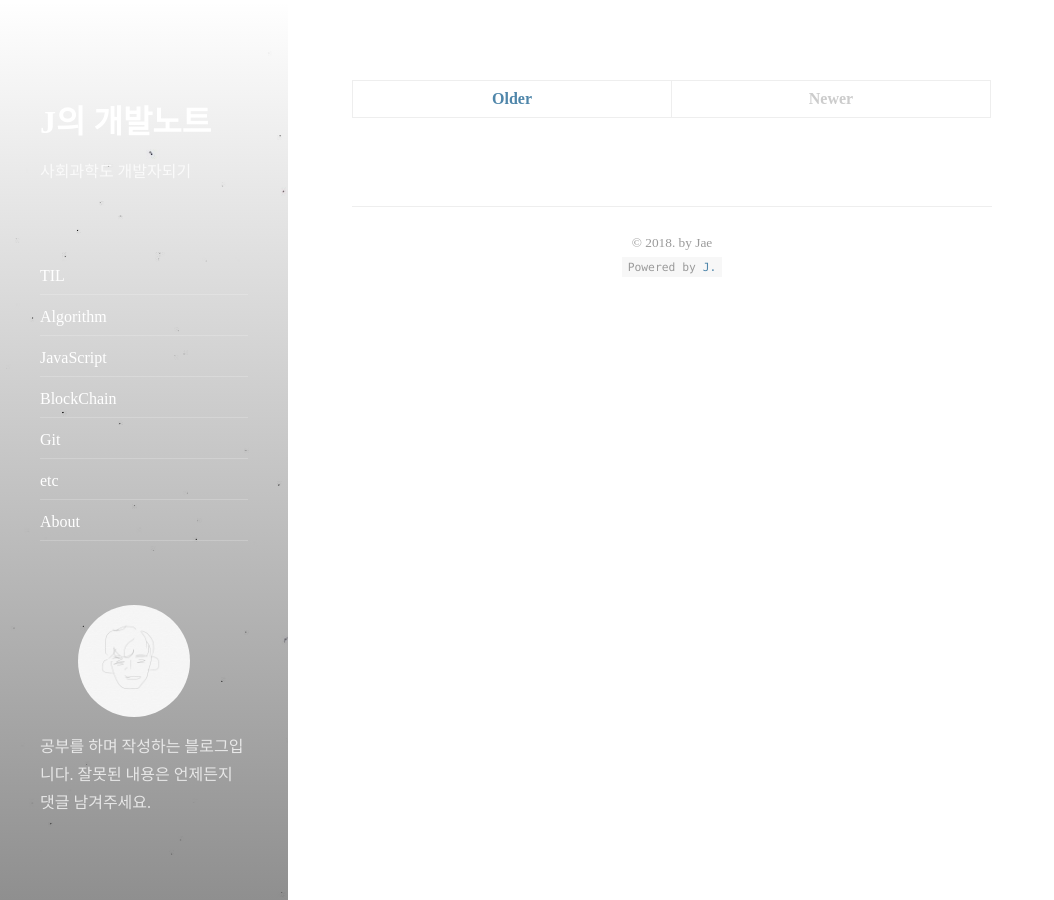
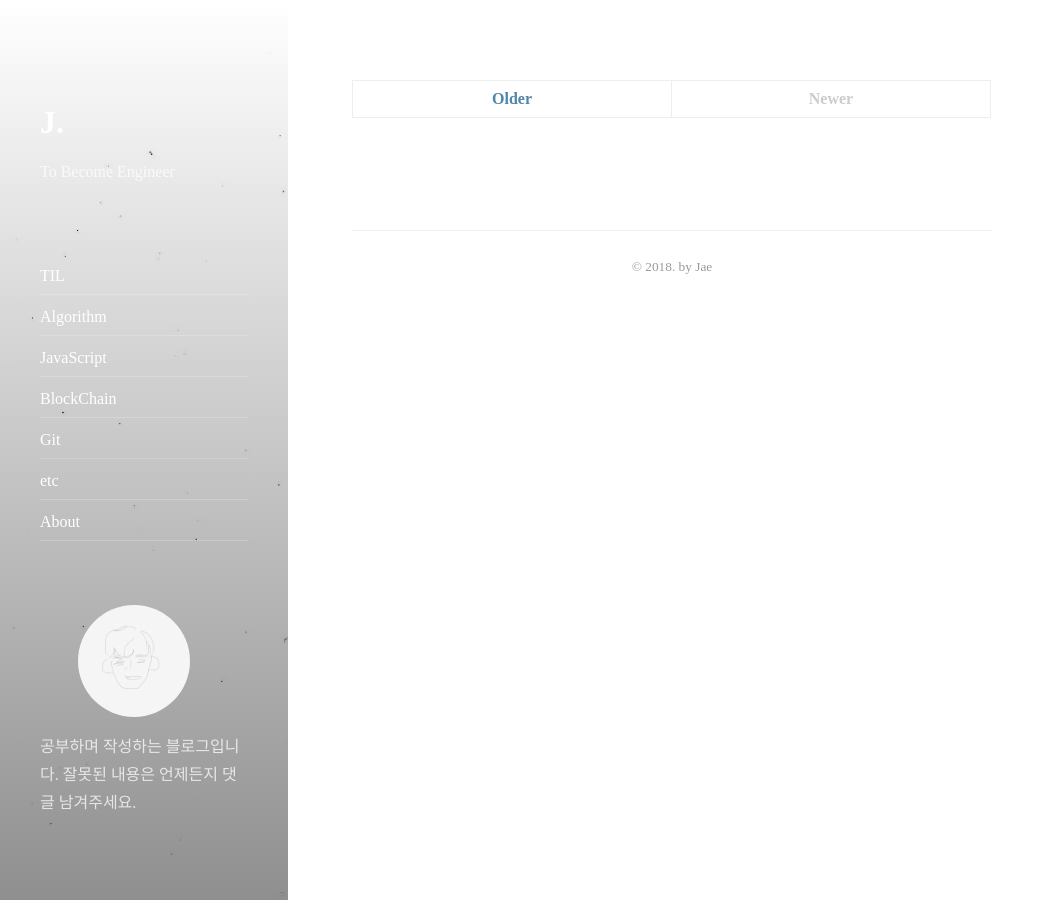
Before and after one commit to JaeWC/JaeWC.github.io, a Jekyll site: the page built from index.html, in a window 1280 px wide and 900 px high, scrolled down 2575 px. Shown: the whole window, without its empty margins (0-1054 px from the left). Built offline with Jekyll 4.4.1, drawn with Linux system fonts in a browser that asks for light colours; nearby versions of some CDN libraries; the list of posts is cut into pages by our own code.

Commit message:
edit the blog structure

```diff
--- a/_config.yml
+++ b/_config.yml
@@ -2,7 +2,7 @@
 #  User configuration
 # -----------------------------------------------------------------------------
 
-title:               J의 개발노트
+title:               J.
 
 # The unique resource location of your page.
 # Set to `https://<username>.github.io` when hosting on GitHub Pages
@@ -13,12 +13,12 @@ url:                 https://jaewc.github.io
 baseurl:             ""
 
 # A very short description of your page
-tagline:             사회과학도 개발자되기
+tagline:             To Become Engineer
 
 # A short description of the page, used in the sidebar and as fallback for the meta description tag.
 # Markdown enabled, but don't use more than one paragraph (enforced by `>`)
 description:         >
-  공부를 하며 작성하는 블로그입니다.
+  공부하며 작성하는 블로그입니다.
   잘못된 내용은 언제든지 댓글 남겨주세요.
 
 # This should be the same author as first entry in `_data/authors.yml`
--- a/_data/authors.yml
+++ b/_data/authors.yml
@@ -9,7 +9,7 @@ JaeWC:
   # Markdown enabled, can use multiple paragraphs (enabled by `|`)
   about:             |
     개발자가 되기 위해 공부하며 남기는 개발 블로그이자 성장일기 입니다.
-    행복한 개발자가 꿈입니다.
+    행복한 개발자를 꿈꾸고 있습니다.
 
   # This photo will be used in the about section
   picture:
--- a/_includes/footer.html
+++ b/_includes/footer.html
@@ -3,7 +3,4 @@
   {% if site.copyright.size > 0 %}
     {{ site.copyright | markdownify }}
   {% endif %}
-  <p>
-    <code>Powered by <a href="https://jaewc.github.io/">J.</a></code>
-  </p>
 </footer>
--- a/_includes/nav.html
+++ b/_includes/nav.html
@@ -27,6 +27,5 @@
         {% endfor %}
       </ul>
     </li>
-
   {% endfor %}
 </ul>
--- a/_includes/post.html
+++ b/_includes/post.html
@@ -31,12 +31,7 @@
   <div class="head-image"><img src="{{ site.url }}/assets/{{ tag.header-img }}"/></div>
   <br/>{% endif %}
 
-  <style>
-  .myAd1190 { display:block; width:98%; height: 280px; }
-  @media(min-width: 600px) { .myAd1190 { display: none; } }
-  </style>
-  <br/>
-      {{ post.content }}
+  {{ post.content }}
 
   {% else %}
     {{ post.excerpt }}
```
Lines whose indentation alone changed are shown as unchanged.
